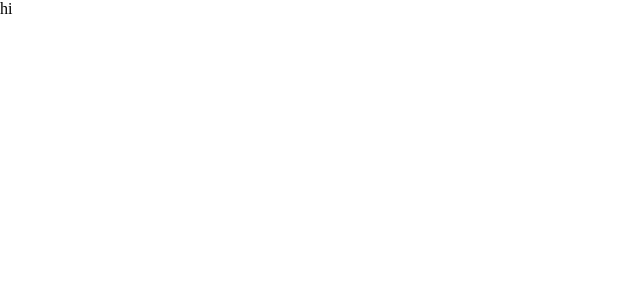
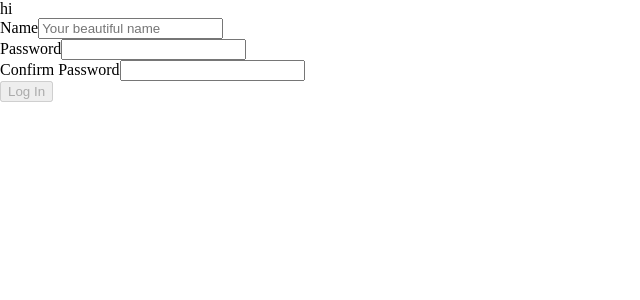
Before and after one commit to nabeelmaklai/mona-e-lisa, a React (Vite) app: page / in a window 1280 px wide. Shown: the top 300 px of the page, without its empty margins (0-640 px from the left). Built offline with nearby package versions, Linux system fonts and the light colour scheme.

Commit message:
Register form

```diff
--- a/src/App.jsx
+++ b/src/App.jsx
@@ -1,14 +1,13 @@
+import "./App.css"
+import Register from "./pages/Register"
 
-import './App.css'
-
-const App=()=>{
-  return (<div>
-
-    hi
-
-  </div>
-
-    )
+const App = () => {
+  return (
+    <div>
+      hi
+      <Register />
+    </div>
+  )
 }
 
 export default App
--- a/src/pages/Register.jsx
+++ b/src/pages/Register.jsx
@@ -26,7 +26,50 @@ const Register = () => {
   }
   return (
     <div>
-      <h1></h1>
+      <div>
+        <form onSubmit={handleSubmit}>
+          <div>
+            <label htmlFor="name">Name</label>
+            <input
+              onChange={handleChange}
+              name="name"
+              type="text"
+              placeholder="Your beautiful name"
+              value={formValues.name}
+              required
+            />
+          </div>
+          <div>
+            <label htmlFor="password">Password</label>
+            <input
+              onChange={handleChange}
+              type="password"
+              name="password"
+              value={formValues.password}
+              required
+            />
+          </div>
+          <div>
+            <label htmlFor="confirmPassword">Confirm Password</label>
+            <input
+              onChange={handleChange}
+              type="password"
+              name="confirmPassword"
+              value={formValues.confirmPassword}
+              required
+            />
+          </div>
+          <button
+            disabled={
+              !formValues.email ||
+              (!formValues.password &&
+                formValues.confirmPassword === formValues.password)
+            }
+          >
+            Log In
+          </button>
+        </form>
+      </div>
     </div>
   )
 }
--- a/src/services/Auth.js
+++ b/src/services/Auth.js
@@ -0,0 +1,3 @@
+import Client from "./api"
+
+export const RegisterUser = async(data)
```
